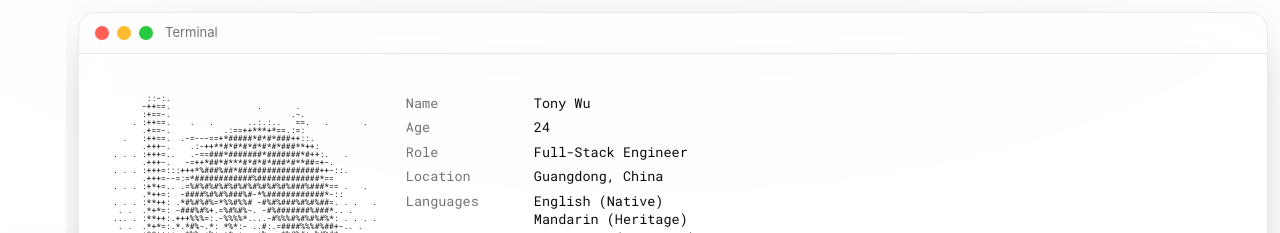
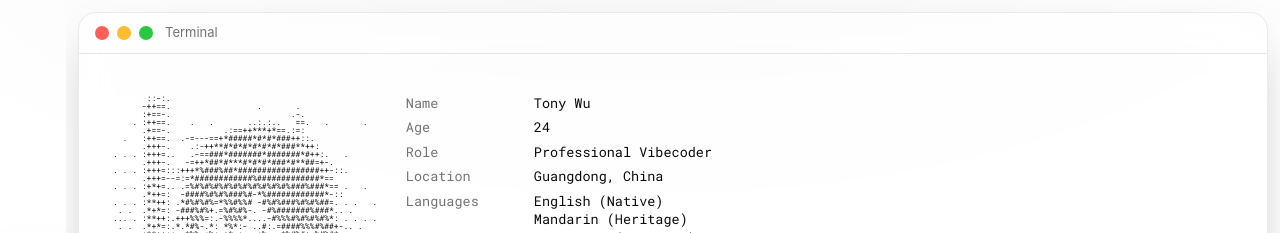
Before and after one commit to jwu02/jwoo, a Next.js app: page /terminal in a window 1280 px wide. Shown: the top 233 px of the page. Built offline with nearby package versions, Linux system fonts and the light colour scheme.

Commit message:
chore(terminal): call the role Professional Vibecoder

```diff
--- a/components/terminal/profile.ts
+++ b/components/terminal/profile.ts
@@ -7,7 +7,7 @@ export const PROFILE = {
   name: "Tony Wu",
   /** ISO. The one place the owner's age lives: the Age row is derived from it. */
   birthdate: "2002-03-14",
-  role: "Full-Stack Engineer",
+  role: "Professional Vibecoder",
   /** The owner's own location, not the visitor's. */
   location: "Guangdong, China",
   /** One language per entry: the Command joins them with newlines, so each
```
Also changed, not shown: 1 other file (tests, documents, lock files or other folders).
